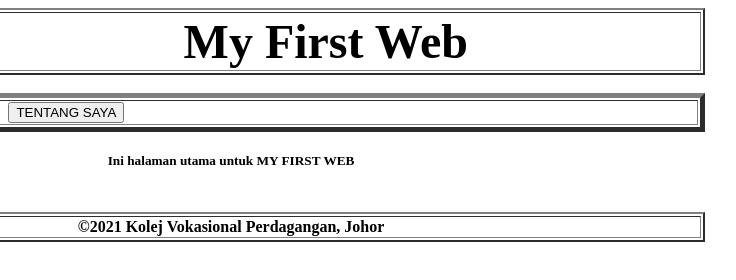
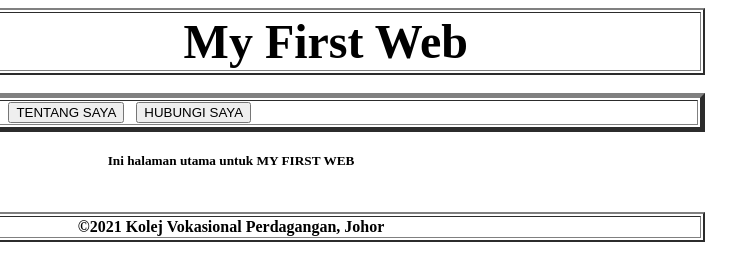
Before and after one commit to azzie11/KPD1023-myfirstweb, a plain HTML site: page index.html in a window 1280 px wide. Shown: the full height of the page, 409-1145 px from the left. Drawn offline with Linux system fonts and the light colour scheme.

Commit message:
Update index.html

```diff
--- a/index.html
+++ b/index.html
@@ -23,6 +23,8 @@
             <a href="jommasukdagang.html"><button>JOM MASUK DAGANG</button></a>
             &nbsp;
             <a href="tentangsaya.html"><button>TENTANG SAYA</button></a>
+            &nbsp;
+            <a href="hubungisaya.html"><button>HUBUNGI SAYA</button></a>
           </td>
         </tr>
       </table>
```
